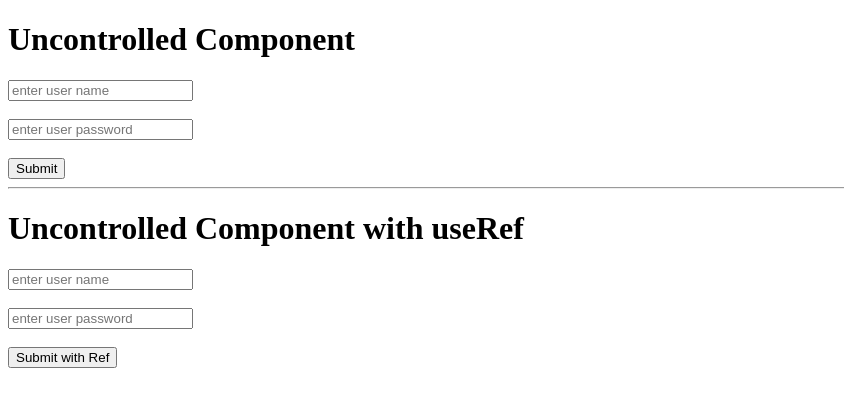
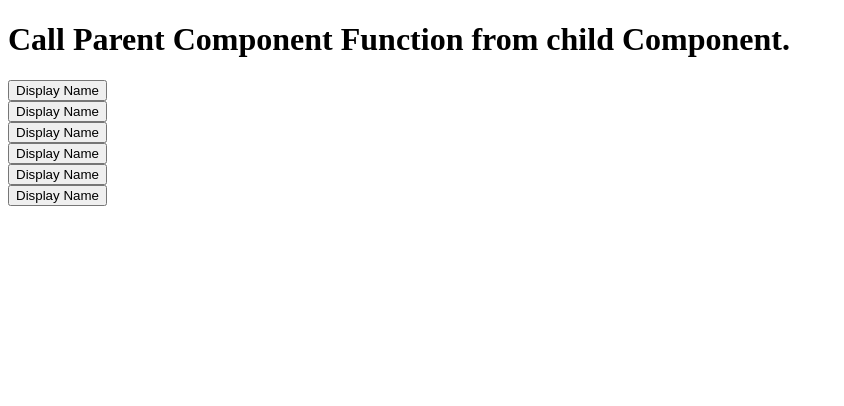
Before and after one commit to pranjalbhatnagar6-ai/React, a React (Vite) app in the folder 01-folder/: page / in a window 1280 px wide. Shown: the top 406 px of the page, without its empty margins (0-844 px from the left). Built offline with nearby package versions, Linux system fonts and the light colour scheme.

Commit message:
Learnt about Pass function in component as props

```diff
--- /dev/null
+++ b/01-folder/src/40_pass function in component as props/pass.jsx
@@ -0,0 +1,9 @@
+function Pass({displayName, name}){
+    return(
+        <div>
+            <button onClick={()=>displayName(name)}>Display Name</button>
+        </div>
+    )
+}
+
+export default Pass;
--- /dev/null
+++ b/01-folder/src/40_pass function in component as props/passMain.jsx
@@ -0,0 +1,24 @@
+import Pass from "./pass";
+
+function PassMain(){
+
+    const displayName =(name)=>{
+        alert(name);
+    }
+        return(
+
+        <>
+        <h1>Call Parent Component Function from child Component.</h1>
+        <Pass displayName={displayName} name="Pranjal Bhatnagar" />
+        <Pass displayName={displayName} name="Abdul Rehman Bhai" />
+        <Pass displayName={displayName} name="Siddhu Bhai" />
+        <Pass displayName={displayName} name="Prince Bhai" />
+        <Pass displayName={displayName} name="Aditya Bhai" />
+        <Pass displayName={displayName} name="Aman Bhai" />
+        </>
+
+        )
+
+}
+
+export default PassMain;
--- a/01-folder/src/Learning.jsx
+++ b/01-folder/src/Learning.jsx
@@ -22,7 +22,8 @@
 // import UserProfileMain from "./34_Style with CSS Modules/UserProfilemain";
 // import StyleComp from './35_React Styled Components/StyleComp';
 // import UseRefHook from "./38_useRef Hook/UseRefHook";
-import Uncontrolled from "./39_ uncontrolled component/Uncontrolled";
+// import Uncontrolled from "./39_ uncontrolled component/Uncontrolled";
+import PassMain from "./40_pass function in component as props/passMain";
 
 function Learning() {
   return (
@@ -53,7 +54,8 @@ function Learning() {
       {/* <UserProfileMain /> */}
       {/* <StyleComp />   */}
       {/* <UseRefHook /> */}
-      <Uncontrolled />
+      {/* <Uncontrolled /> */}
+      <PassMain />
     </>
   )
 }
```
